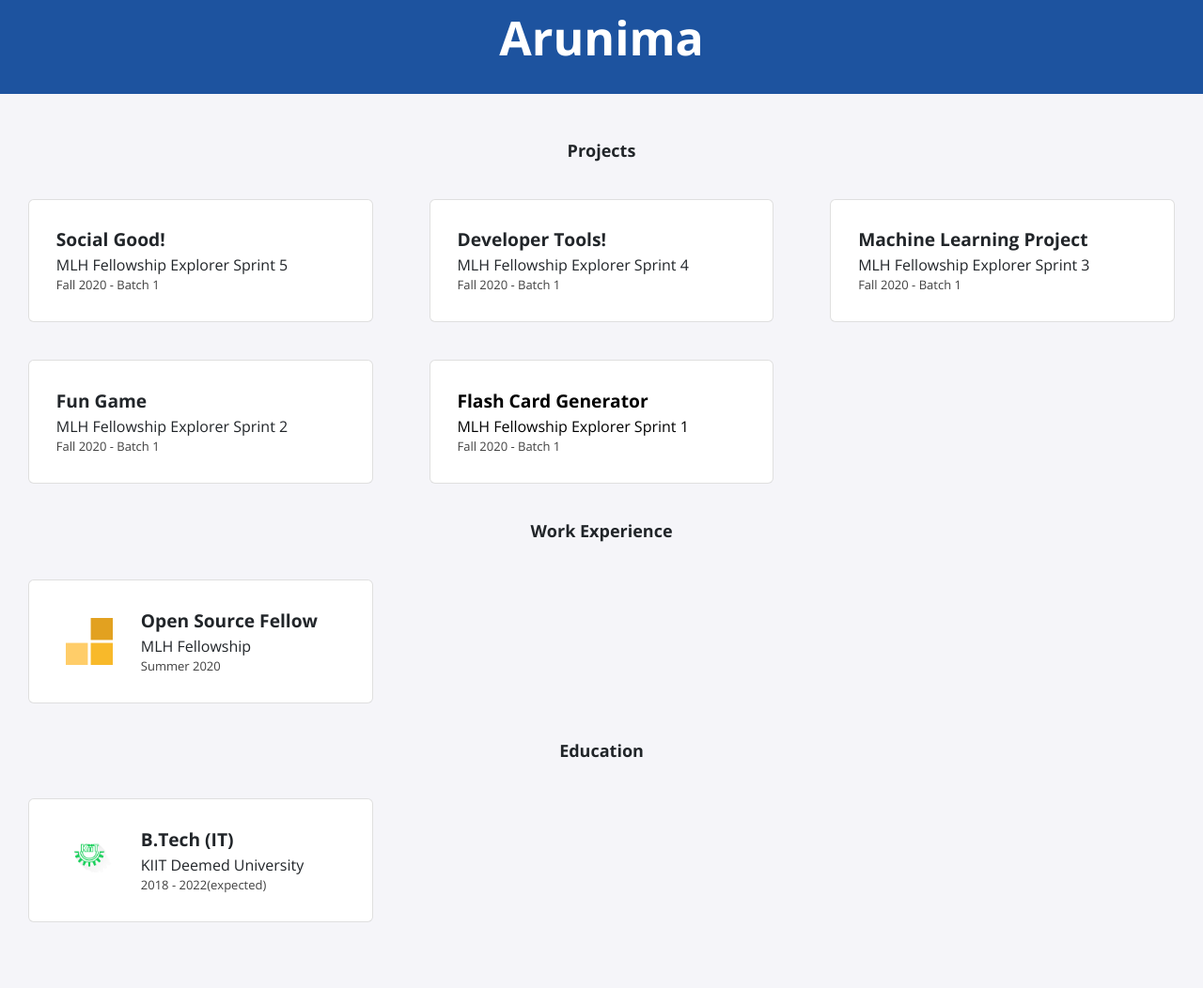
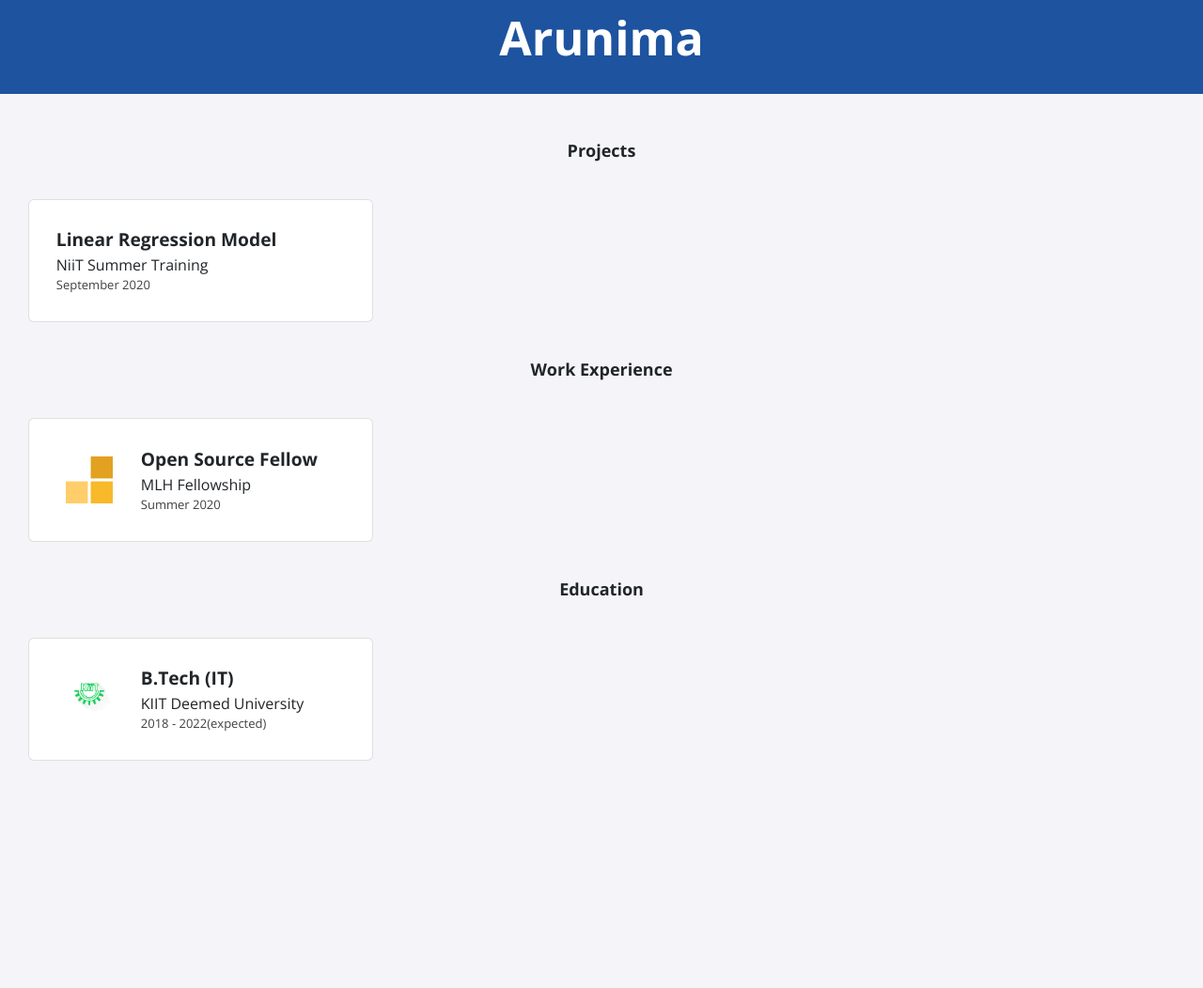
Before and after one commit to Arunima-28/Arunima-28.github.io, a Jekyll site: the page built from index.html, in a window 1280 px wide. Shown: the part 290-1342 px from the top of the page at 94% size. Built offline with Jekyll 4.4.1, drawn with Linux system fonts in a browser that asks for light colours; nearby versions of some CDN libraries; after the commit the page ends 1170 px from its top, so only the background shows below that.

Commit message:
Update projects.yml

```diff
--- a/_data/projects.yml
+++ b/_data/projects.yml
@@ -1,20 +1,3 @@
-- title: Social Good!
-  event: MLH Fellowship Explorer Sprint 5
-  date: Fall 2020 - Batch 1
-
-- title: Developer Tools!
-  event: MLH Fellowship Explorer Sprint 4
-  date: Fall 2020 - Batch 1
-
-- title: Machine Learning Project
-  event: MLH Fellowship Explorer Sprint 3
-  date: Fall 2020 - Batch 1
-
-- title: Fun Game
-  event: MLH Fellowship Explorer Sprint 2
-  date: Fall 2020 - Batch 1
-
-- title: Flash Card Generator
-  event: MLH Fellowship Explorer Sprint 1
-  date: Fall 2020 - Batch 1
-  page-name: sprint1
+- title: Linear Regression Model
+  event: NiiT Summer Training
+  date: September 2020
```
